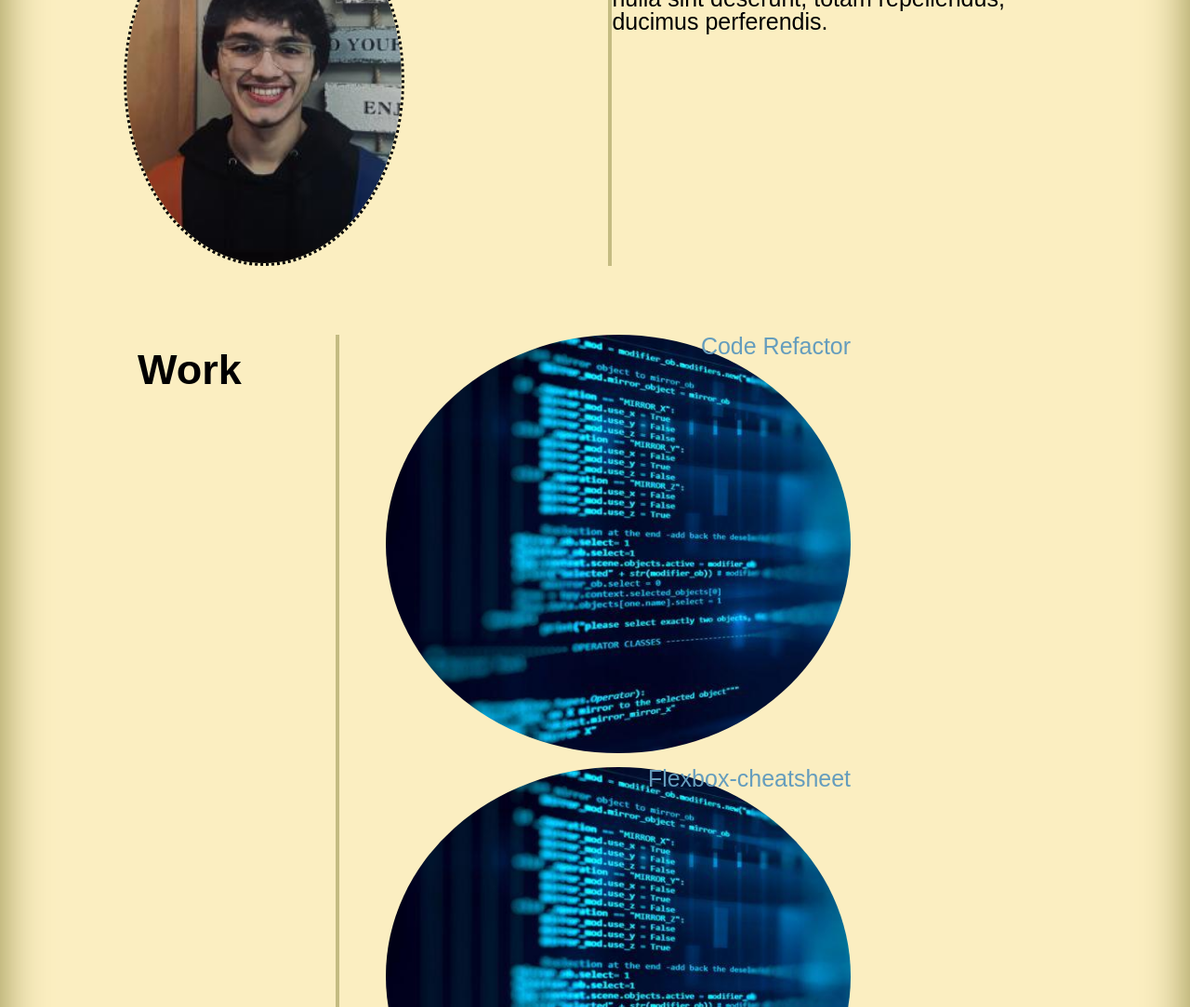
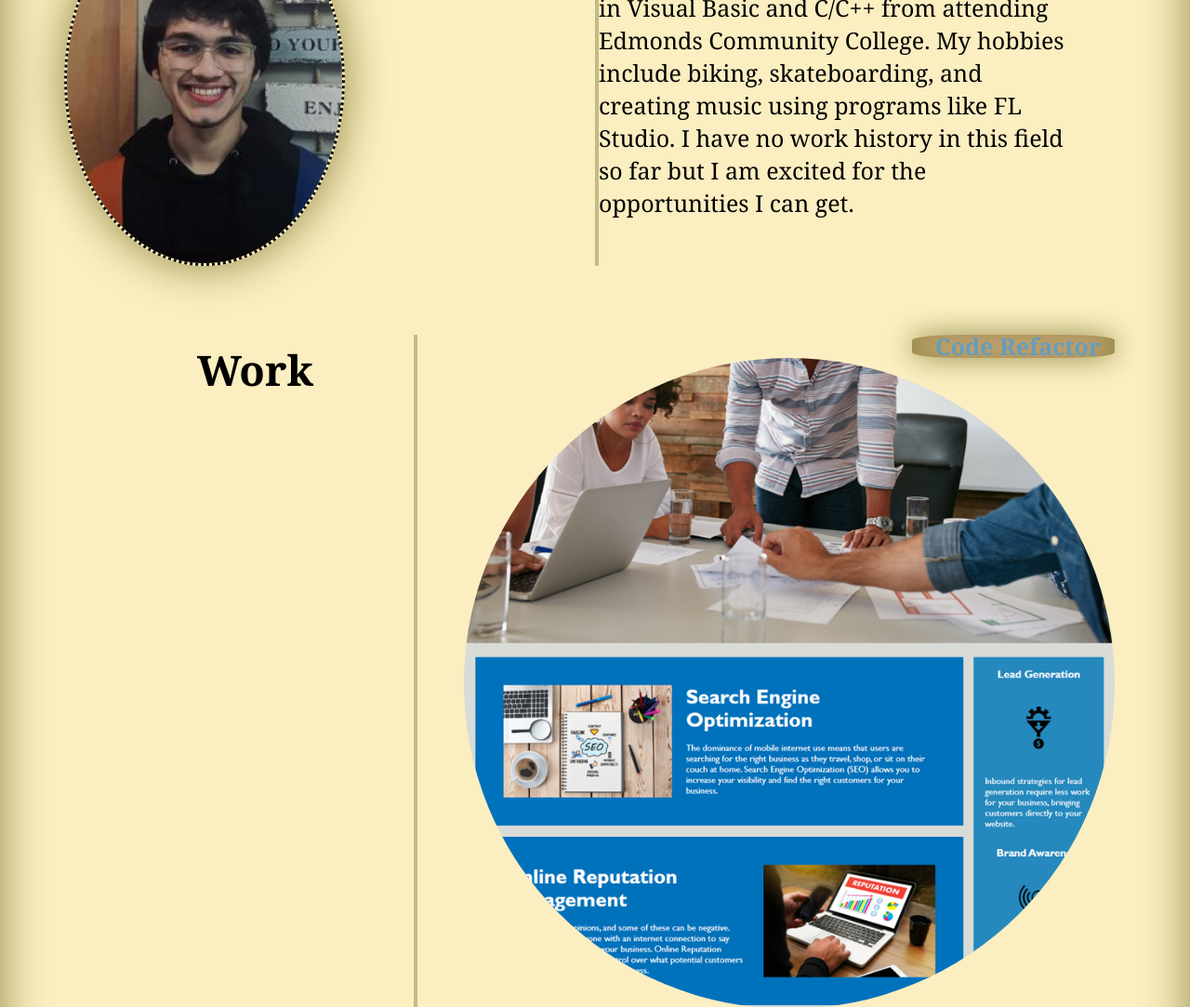
Before and after one commit to oscarV42/Professional-Portfolio, a plain HTML site: page index.html in a window 1280 px wide. Shown: the part 353-1436 px from the top of the page at 93% size. Drawn offline with Linux system fonts and the light colour scheme.

Commit message:
adding css comments

```diff
--- a/assets/style.css
+++ b/assets/style.css
@@ -1,11 +1,14 @@
+/* setting our display and background style */
 body {
   display: flex;
   flex-direction: column;
   justify-content: flex-start;
   background-color: #fbeec1;
   box-shadow: inset 0px 0px 50px #8d8741, 0 0 50px #8d8741;
+  font-family: Georgia, "Times New Roman", Times, serif;
 }
 
+/* header background and layout */
 .header {
   background-color: #daad86;
   padding-top: 25px;
@@ -13,13 +16,10 @@ body {
   box-shadow: inset 0.1rem 0.1rem 0.1rem 0.25rem #8d705763;
 }
 
+/* giving the header title (my name) style, using flex */
 .header h1 {
   display: flex;
   justify-content: center;
-  /* margin-left: 50px;
-  margin-bottom: 10px;
-  padding-left: 50px;
-  padding-right: 5px; */
   margin-bottom: 10px;
   font-size: 50px;
   color: #659dbd;
@@ -27,6 +27,7 @@ body {
   box-shadow: inset 0em 0.1rem 0.1rem 0.25rem #8d705763;
 }
 
+/* setting our nav section layout */
 nav {
   display: flex;
   justify-content: space-around;
@@ -36,48 +37,53 @@ nav {
   box-shadow: inset 0em 0.1rem 0.1rem 0.25rem #daad863d;
 }
 
+/* setting nav link font size and margins */
 nav ul li {
   font-size: 30px;
   margin-bottom: 15px;
   margin-top: 15px;
 }
 
-nav a {
-  text-decoration: none;
-}
-
+/* about me section layout using flexbox */
 .aboutme {
   display: flexbox;
   font-size: 20px;
   margin-top: 5%;
-  margin-left: 10%;
+  margin-left: 5%;
   padding: 5px 5px 5px 5px;
 }
 
+/* styling my proflie image */
 .aboutme img {
   align-content: center;
   width: 200px;
   height: 250px;
   border-style: dotted;
   border-radius: 50%;
+  box-shadow: inset 0px 0px 50px #8d8741, 0 0 50px #8d8741;
 }
 
+/* styling about me section header */
 .aboutme h2 {
   flex-wrap: wrap;
   font-size: 45px;
   margin-right: 10px;
-  /* border-right: 2px solid black; */
+  margin-bottom: 50px;
 }
 
+/* setting our line height and text indent for the paragraph about me */
 .aboutme p {
-  margin-left: 7%;
+  text-indent: 25px;
+  line-height: 35px;
+  margin-left: 5%;
   margin-right: 10%;
   border-left: 4px solid #8d87417e;
   font-size: 25px;
 }
 
+/* setting our work section layout */
 .work {
-  display: inline;
+  display: flex;
   flex-flow: row wrap;
   font-size: 20px;
   margin-top: 5%;
@@ -86,31 +92,31 @@ nav a {
   padding: 5px 5px 5px 5px;
 }
 
+/* styling work header */
 .work h2 {
   margin: 15px;
+  margin-bottom: 100px;
   text-align: center;
   font-size: 45px;
 }
 
+/* setting a border to the left of our work content */
 .work ul {
   border-left: 4px solid #8d87417e;
 }
 
-.work ul li {
+/* setting our image links relative to a smaller screen device */
+.work ul li img {
+  object-fit: cover;
   margin-bottom: 15px;
-  margin-left: 15px;
-  width: 225px;
-  height: 200px;
-  text-align: end;
-  font-size: 25px;
-  background-image: url(/assets/images/computer_programming.jpg);
-  background-size: 150%;
+  margin-left: 5px;
+  width: 300px;
+  height: 300px;
   border-radius: 50%;
-  color: #659dbd;
 }
 
-/* .work h3 {
-  display: none;
+/* styling our work content headers to be positioned with their relative image */
+.work h3 {
   float: right;
   color: #659dbd;
   font-size: 25px;
@@ -119,27 +125,23 @@ nav a {
   padding-inline-end: 15px;
   background-color: #daad86;
   border-radius: 25%;
-} */
-
-#code-refactor:hover {
-  background-image: url(./images/01-html-css-git-homework-demo.png);
-  background-size: 100%;
-  background-position: 50%;
-  border-radius: 50%;
-  box-shadow: inset 0px 0px 25px #8d8741, 0 0 25px #8d8741;
-}
-#flexbox-cheatsheet:hover {
-  background-image: url(./images/01-app-desktop.png);
-  background-size: 100%;
-  background-position: 50%;
-  border-radius: 50%;
-  box-shadow: inset 0px 0px 25px #8d8741, 0 0 25px #8d8741;
 }
 
-#coming-soon:hover {
-  box-shadow: inset 0px 0px 25px #8d8741, 0 0 25px #8d8741;
+/* setting a box shadow when the user hovers over the image while the headers are always shadowed */
+#code-refactor img:hover,
+h3 {
+  box-shadow: inset 0px 0px 30px #8d8741, 0 0 30px #8d8741;
 }
 
+#flexbox-cheatsheet img:hover {
+  box-shadow: inset 0px 0px 30px #8d8741, 0 0 30px #8d8741;
+}
+
+#coming-soon img:hover {
+  box-shadow: inset 0px 0px 30px #8d8741, 0 0 30px #8d8741;
+}
+
+/* setting our fotter layout */
 footer {
   display: flexbox;
   background-color: #8d8741;
@@ -150,6 +152,7 @@ footer {
   text-align: center;
 }
 
+/* footer header to be centered and have its own inset box shadow */
 footer h2 {
   color: #659dbd;
   text-align: center;
@@ -161,23 +164,24 @@ footer h2 {
   border-radius: 50%;
 }
 
-footer ul {
-  flex-direction: column;
-}
-
+/* setting my contact links style */
 footer ul li {
   justify-content: space-around;
   font-size: 25px;
   margin: 15px;
 }
+
+/* adding color to every link on the website */
 a {
   color: #266488;
-  border-bottom: 2px solid #266488;
 }
+
+/* removing the underline of each link in the website */
 a:link {
   text-decoration: none;
 }
 
+/* screen responsivity above 768px in width */
 @media screen and (min-width: 768px) {
   nav {
     display: block;
@@ -191,16 +195,22 @@ a:link {
     display: inline-flex;
   }
   .aboutme img {
+    margin-right: 5%;
     width: 400px;
     height: 400px;
   }
 
   .work ul li {
+    margin-bottom: 25px;
+  }
+
+  .work ul li img {
     width: 400px;
     height: 400px;
   }
 }
 
+/* screen responsivity above 962px in width */
 @media screen and (min-width: 962px) {
   footer ul {
     display: inline-block;
@@ -210,20 +220,24 @@ a:link {
     float: left;
   }
   .work {
+    height: 100%;
     display: flex;
-    margin-right: 10%;
+    margin-left: 15%;
   }
   .work h2 {
     text-align: start;
     margin-right: 10%;
   }
+
   .work ul li {
+    margin-bottom: 30px;
+  }
+
+  .work ul li img {
     justify-content: right;
-    width: 500px;
-    height: 450px;
+    width: 700px;
+    height: 700px;
+    margin-bottom: 25px;
     margin-left: 50px;
   }
-  #code-refactor {
-    flex-grow: 3;
-  }
 }
--- a/index.html
+++ b/index.html
@@ -13,9 +13,9 @@
       <h1>Oscar Vizcaino</h1>
       <nav>
         <ul>
+          <li><a href="#contact-me">Contact Me</a></li>
+          <li><a href="#work">Work</a></li>
           <li><a href="#about-me">About Me</a></li>
-          <li><a href="#work">Work</a></li>
-          <li><a href="#contact-me">Contact Me</a></li>
         </ul>
       </nav>
     </header>
@@ -23,21 +23,43 @@
       <img src="./assets/images/image0.jpg" alt="Picture of Oscar" />
       <h2>About Me</h2>
       <p id="me">
-        Lorem ipsum, dolor sit amet consectetur adipisicing elit. Quasi eius sit
-        earum inventore numquam fugiat animi eum aut temporibus commodi odio
-        aliquid corporis nulla sint deserunt, totam repellendus, ducimus
-        perferendis.
+        I'm an entry level programmer, currently attending a bootcamp program at
+        Georgia Tech. I have some expereience in Visual Basic and C/C++ from
+        attending Edmonds Community College. My hobbies include biking,
+        skateboarding, and creating music using programs like FL Studio. I have
+        no work history in this field so far but I am excited for the
+        opportunities I can get.
       </p>
     </section>
     <section class="work" id="work">
       <h2>Work</h2>
       <ul>
-        <!-- <h3>Code Refactor</h3> -->
-        <li id="code-refactor">Code Refactor</li>
-        <!-- <h3>Flexbox Cheatsheet</h3> -->
-        <li id="flexbox-cheatsheet">Flexbox-cheatsheet</li>
-        <!-- <h3>Coming Soon!</h3> -->
-        <li id="coming-soon">Coming Soon</li>
+        <h3>Code Refactor</h3>
+        <li id="code-refactor">
+          <a
+            href="https://oscarv42.github.io/RefactoringHomeWork01/"
+            target="_blank"
+            ><img
+              src="./assets/images/01-html-css-git-homework-demo.png"
+              alt="programming-image"
+          /></a>
+        </li>
+        <h3>Flexbox Cheatsheet</h3>
+        <li id="flexbox-cheatsheet">
+          <a href="#"></a
+          ><img
+            src="./assets/images/01-app-desktop.png"
+            alt="flexbox-cheatsheet"
+          />
+        </li>
+        <h3>Coming Soon!</h3>
+        <li id="coming-soon">
+          <a href="#coming-soon"
+            ><img
+              src="./assets/images/computer_programming.jpg"
+              alt="programming image"
+          /></a>
+        </li>
       </ul>
     </section>
     <footer id="contact-me">
```
Also changed, not shown: assets/images/avatar.png (deleted).
